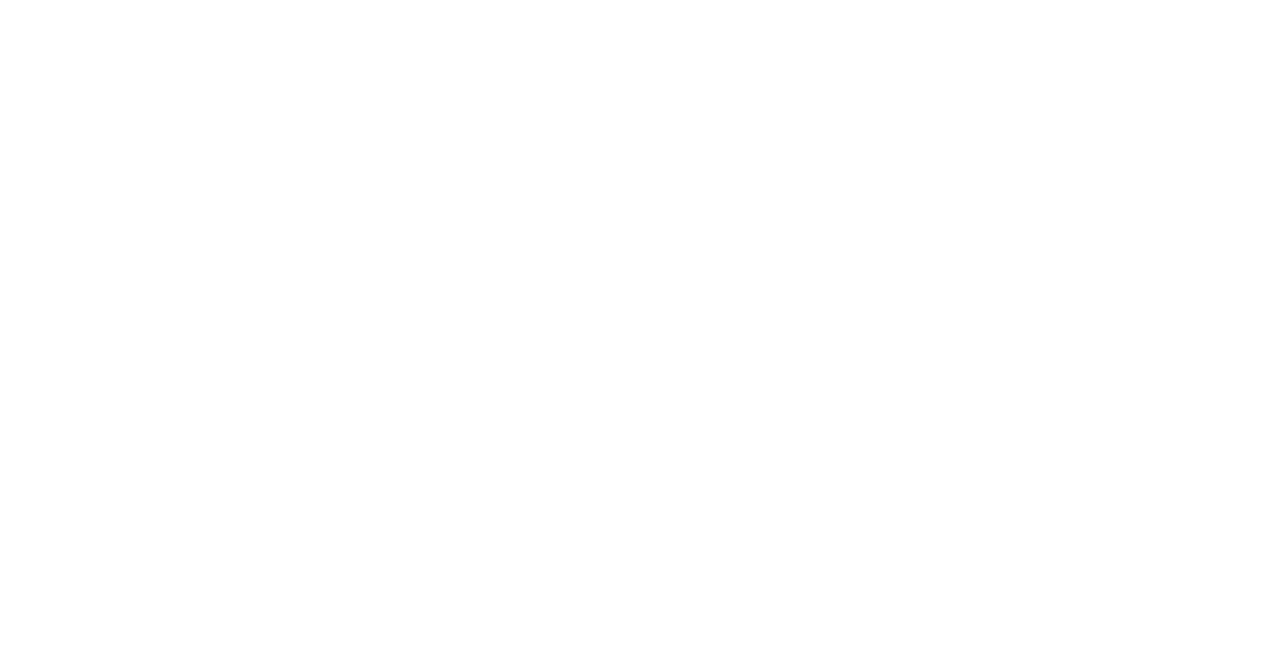
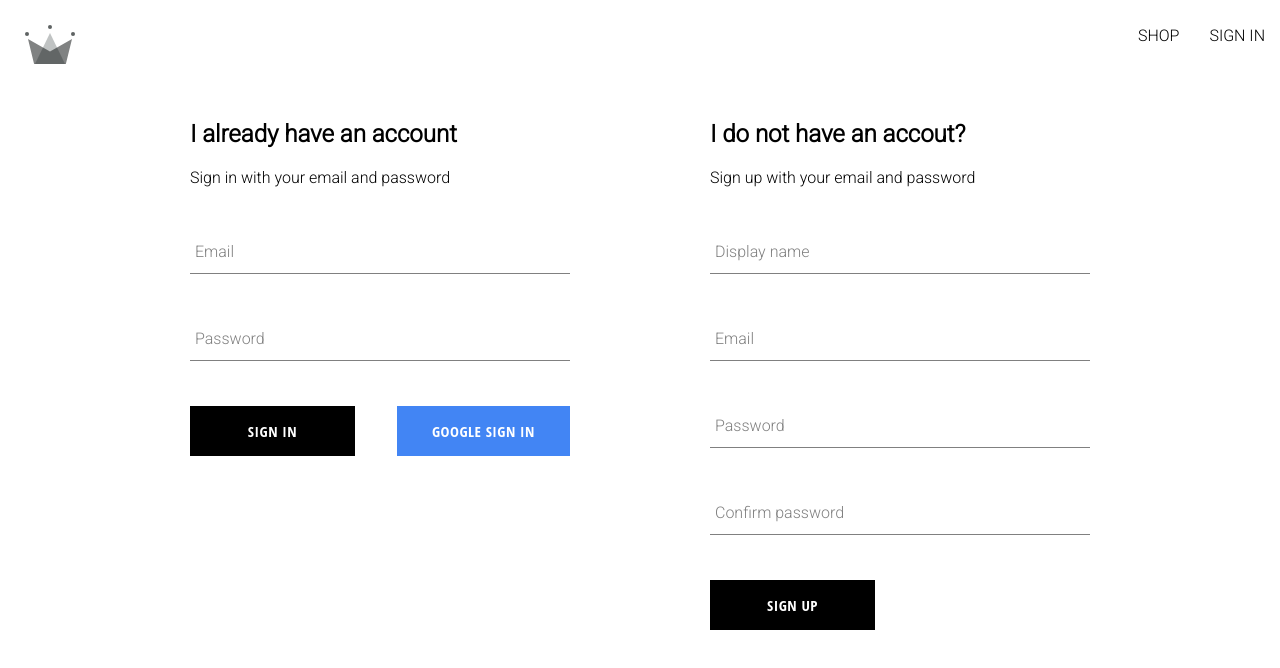
Before and after one commit to darmar0/e-comerce, a React (Create React App) app: page /auth in a window 1280 px wide. Before the commit this address had no page. Shown: the top 668 px of the page. Built offline with nearby package versions, Linux system fonts and the light colour scheme.

Commit message:
authetication

```diff
--- a/src/App.js
+++ b/src/App.js
@@ -1,7 +1,7 @@
 import { Routes, Route } from "react-router-dom";
 import Home from "./routes/home/home.component";
 import Navigation from "./routes/navigation/navigation.component";
-import SignIn from "./routes/sign-in/sign-in.component";
+import Authetication from "./routes/sign-in/authetication.component";
 
 const Shop = () => {
   return <h1>Shop page</h1>;
@@ -12,7 +12,7 @@
       <Route path="/" element={<Navigation />}>
         <Route index element={<Home />} /> // OUTLET
         <Route path="shop" element={<Shop />} /> // OUTLET
-        <Route path="sign-in" element={<SignIn />} /> // OUTLET
+        <Route path="auth" element={<Authetication />} /> // OUTLET
       </Route>
     </Routes>
   );
--- /dev/null
+++ b/src/components/sign-in-form/sign-in.component.jsx
@@ -0,0 +1,66 @@
+import { useState } from "react"
+import FormInput from "../form-input/form-input.component"
+import {signInUserWithEmailAndPassword, createUserDocFromAuth, signInWidthGooglePopup} from "../../utilites/firebase/firebase.utils"
+import Button from "../button/button.component"
+import "./sign-in.styles.scss"
+import { toBePartiallyChecked } from "@testing-library/jest-dom/dist/matchers"
+
+
+const defaultFormFieds = {
+    email: '',
+    password: '',
+   }
+const SignIn = () => {
+  const [formFields, setFormFields] = useState(defaultFormFieds);
+  const {email, password} = formFields;
+
+const handleChange = (event) => {
+    const {name, value} = event.target;
+    setFormFields({...formFields, [name]: value})
+}
+const resetFormFields = () => {
+    setFormFields(defaultFormFieds);
+}
+const signInWidthGooge = async () => {
+    const {user} = await signInWidthGooglePopup();
+    const userDocRef = await createUserDocFromAuth(user);
+}
+const handeleSubmit = async(event) => {
+    event.preventDefault();
+
+        try{
+            const response = await signInUserWithEmailAndPassword(email, password);
+            console.log(response)
+            resetFormFields();
+           }catch(error){
+            switch(error.code){
+                case "auth/wrong-password":
+                    alert("incorect password for email");
+                    break;
+                case "auth/user-not-found" :
+                    alert("email not foud");
+                    break;
+                    default:
+                        console.log(error)
+            }
+           }
+
+}
+    return(
+        <div className="sign-in-container">
+        <h2> I already have an account </h2>
+    <span>Sign in with your email and password</span>
+    <form onSubmit={handeleSubmit}>
+        <FormInput label="Email" type='email' required onChange={handleChange} name="email" value={email}/>
+        <FormInput label="Password" type='password' required onChange={handleChange} name="password" value={password}/>
+        <div className="buttons-wrapper">
+        <Button  type="submit">Sign in</Button>
+        <Button type="button" buttonType={'google'} onClick={signInWidthGooge}>Google sign in</Button>
+        </div>
+
+    </form>
+    </div>
+    )
+}
+
+export default SignIn;
--- /dev/null
+++ b/src/components/sign-in-form/sign-in.styles.scss
@@ -0,0 +1,14 @@
+.sign-in-container {
+  display: flex;
+  flex-direction: column;
+  width: 380px;
+  .h2 {
+    margin: 10px 0;
+  }
+  .buttons-wrapper {
+    display: flex;
+    flex-direction: row;
+    justify-content: space-between;
+    gap: 1rem;
+  }
+}
--- a/src/components/sign-up-form/sign-up.component.jsx
+++ b/src/components/sign-up-form/sign-up.component.jsx
@@ -46,7 +46,7 @@
 
     return(
         <div className="sign-up-container">
-            <h2> Dont hav an accout?</h2>
+            <h2> I do not have an accout?</h2>
         <span>Sign up with your email and password</span>
         <form onSubmit={handeleSubmit}>
             <FormInput label="Display name" type='text' required onChange={handleChange} name="displayName" value={displayName}/>
--- a/src/routes/navigation/navigation.component.jsx
+++ b/src/routes/navigation/navigation.component.jsx
@@ -13,7 +13,7 @@
 
           <div className="nav-links-container">
             <Link  className="nav-link" to="/shop"> SHOP </Link>
-            <Link  className="nav-link" to="/sign-in"> SIGN IN </Link>
+            <Link  className="nav-link" to="/auth"> SIGN IN </Link>
           </div>
         </div>
         <Outlet />
--- /dev/null
+++ b/src/routes/sign-in/authetication.component.jsx
@@ -0,0 +1,28 @@
+import SignUp from "../../components/sign-up-form/sign-up.component";
+import SignIn from "../../components/sign-in-form/sign-in.component";
+import "./authetication.styles.scss"
+
+const Authetication = () => {
+
+    // useEffect(
+    //     () => async () => {
+    //       const response = await getRedirectResult(auth);
+    //       if(response){
+    //         const userDocRef = await createUserDocFromAuth(response.user);
+    //       }
+    //     },
+    //     []
+    //   );
+
+
+   return(
+    <div className="auth-container">
+    <SignIn />
+    <SignUp />
+    </div>
+
+
+   )
+}
+
+export default Authetication;
--- /dev/null
+++ b/src/routes/sign-in/authetication.styles.scss
@@ -0,0 +1,6 @@
+.auth-container {
+  display: flex;
+  justify-content: space-between;
+  width: 900px;
+  margin: 30px auto;
+}
--- a/src/routes/sign-in/sign-in.component.jsx
+++ /dev/null
@@ -1,34 +0,0 @@
-import { useEffect } from "react";
-import { getRedirectResult } from "firebase/auth";
-import { auth,signInWidthGooglePopup, createUserDocFromAuth, signInWidthGoogleRedirect } from "../../utilites/firebase/firebase.utils";
-import { async } from "@firebase/util";
-import SignUp from "../../components/sign-up-form/sign-up.component";
-
-const SignIn = () => {
-
-    // useEffect(
-    //     () => async () => {
-    //       const response = await getRedirectResult(auth);
-    //       if(response){
-    //         const userDocRef = await createUserDocFromAuth(response.user);
-    //       }
-    //     },
-    //     []
-    //   );
-
-const logGoogleUser = async () => {
-    const {user} = await signInWidthGooglePopup();
-    const userDocRef = await createUserDocFromAuth(user);
-}
-   return(
-    <>
-    <div>Sign in</div>
-<button onClick={logGoogleUser}>Sign in with google promt</button>
-{/* <button onClick={signInWidthGoogleRedirect}>Sign in with google redirecy</button> */}
-<SignUp />
-    </>
-
-   )
-}
-
-export default SignIn;
--- a/src/utilites/firebase/firebase.utils.js
+++ b/src/utilites/firebase/firebase.utils.js
@@ -5,6 +5,7 @@
   signInWithPopup,
   GoogleAuthProvider,
   createUserWithEmailAndPassword,
+  signInWithEmailAndPassword,
 } from "firebase/auth";
 import { getFirestore, doc, getDoc, setDoc } from "firebase/firestore";
 
@@ -58,3 +59,8 @@
   if (!email || !password) return;
   return await createUserWithEmailAndPassword(auth, email, password);
 };
+
+export const signInUserWithEmailAndPassword = async (email, password) => {
+  if (!email || !password) return;
+  return await signInWithEmailAndPassword(auth, email, password);
+};
```
